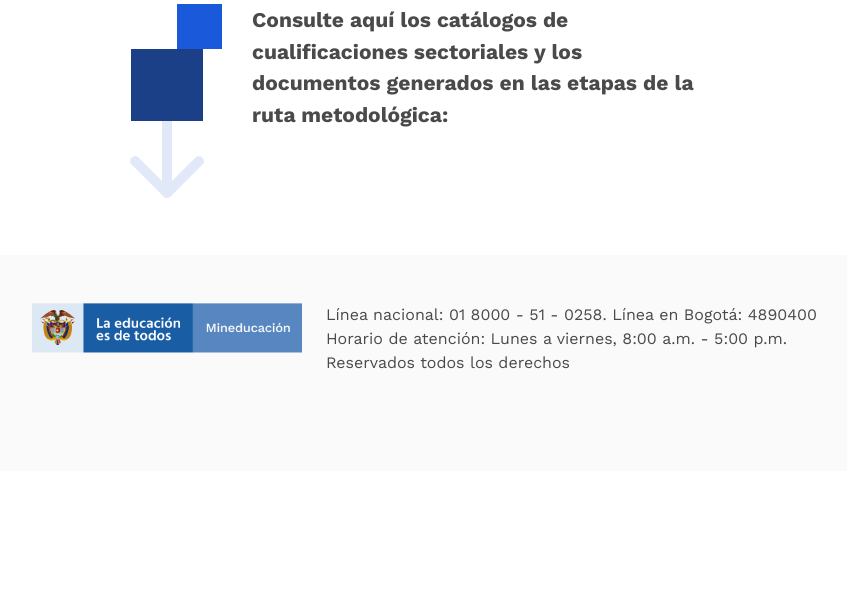
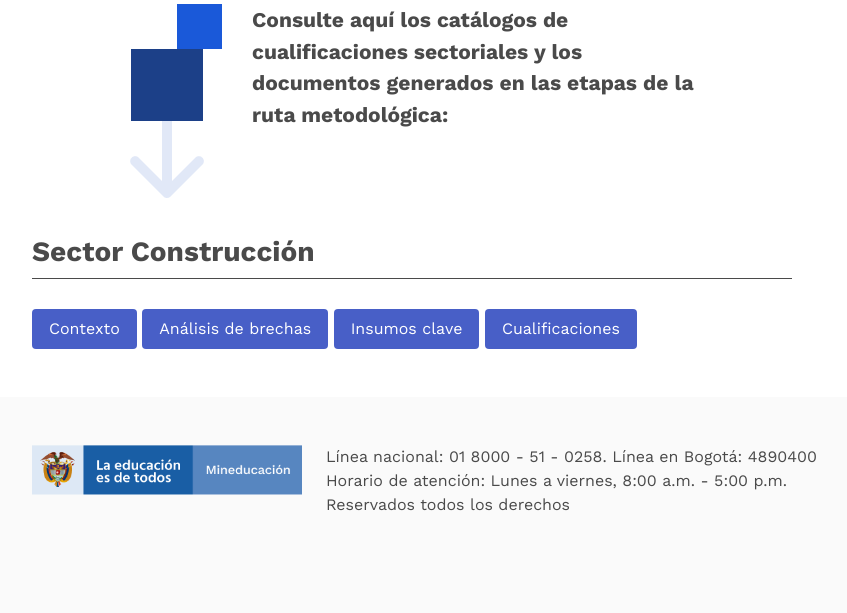
Before and after one commit to diazjenny/mnc, a PHP site: page /catalogo.html in a window 1280 px wide; the page is wider, and only the part inside the window is pictured. Shown: the part 4053-4666 px from the top of that part, without its empty margins (228-1075 px from the left). Before the commit the page ends 4422 px from the top of that part, so only its background shows below. Run offline with PHP 8.4, Linux system fonts and the light colour scheme; some libraries are stand-ins or nearby versions.

Commit message:
Descargables

```diff
--- a/catalogo.html
+++ b/catalogo.html
@@ -253,6 +253,26 @@
 
             </div>
 
+            <div class="columns is-centered">
+
+                <div class="column is-8">
+
+                    <h3 class="catalogo"><b>Sector Construcción</b></h3>
+
+                    <a href="http://colombiaaprende.edu.co/sites/default/files/files_public/2020-12/contexto-sector-construccion.pdf" target="_blank" class="button is-link">Contexto</a>
+
+                    <a href="http://colombiaaprende.edu.co/sites/default/files/files_public/2020-12/analisis-brechas-sector-construccion.pdf" target="_blank" class="button is-link">Análisis de brechas</a>
+
+                    <a href="http://colombiaaprende.edu.co/sites/default/files/files_public/2020-12/insumos-clave-cualificaciones-sector-construccion.pdf" target="_blank" class="button is-link">Insumos clave</a>
+
+                    <a href="http://colombiaaprende.edu.co/sites/default/files/files_public/2020-12/cualificaciones-sector-construccion.zip" target="_blank" class="button is-link">Cualificaciones</a>
+
+
+
+                </div>
+
+            </div>
+
         </div>
 
     </section>
--- a/css/estilos.css
+++ b/css/estilos.css
@@ -127,3 +127,10 @@
 .header-img img {
     width: 100%;
 }
+
+h3.catalogo {
+    font-size: 28px;
+    border-bottom: solid 1px;
+    padding-bottom: 5px;
+    margin-bottom: 30px;
+}
```
